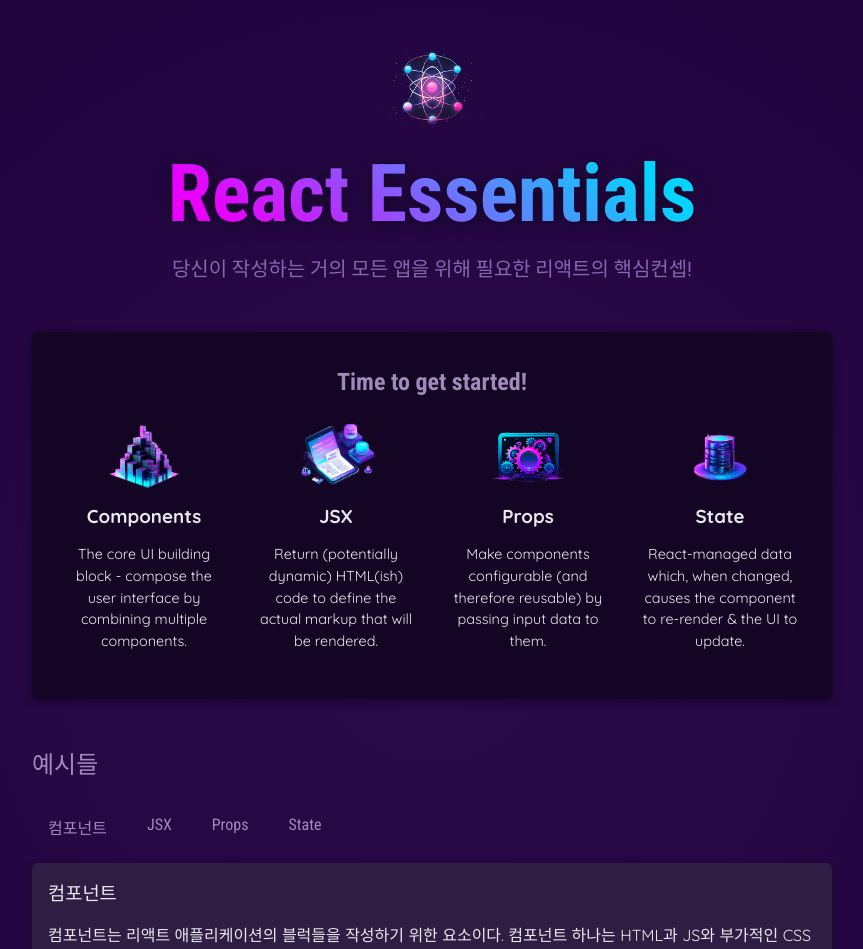
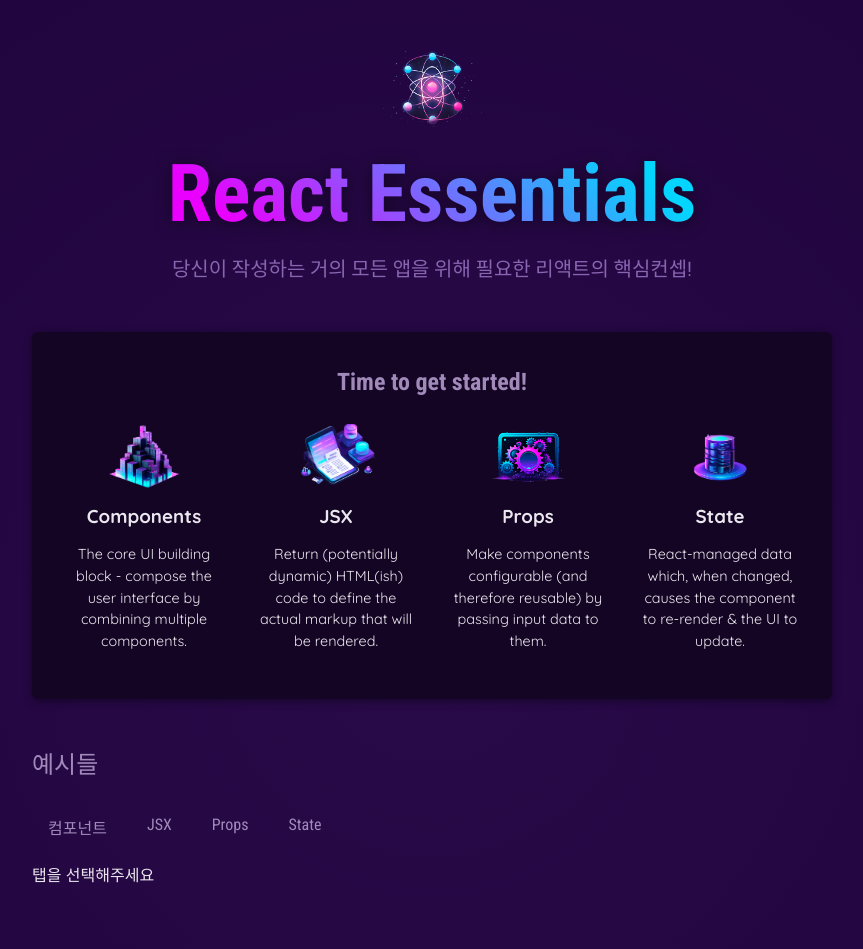
Before and after one commit to dkwooje/React-Study, a React (Vite) app in the folder 02.DUKUABI/: page / in a window 1280 px wide. Shown: the top 949 px of the page, without its empty margins (208-1071 px from the left). Built offline with nearby package versions, Linux system fonts and the light colour scheme.

Commit message:
react 기초 8

```diff
--- a/02.DUKUABI/src/components/Examples.jsx
+++ b/02.DUKUABI/src/components/Examples.jsx
@@ -10,7 +10,7 @@
 }
 
 export default function Examples() {
-  const [selectedTopic, setSelectedTopic] = useState('components');
+  const [selectedTopic, setSelectedTopic] = useState();
 
   function handleClick(selectedButton) {
     setSelectedTopic(selectedButton);
@@ -50,6 +50,9 @@
           State
         </TabButton>
       </menu>
+      {!selectedTopic ? (
+        <p>탭을 선택해주세요</p>
+      ) : (
         <div id="tab-content">
           <h3>{EXAMPLES[selectedTopic].title}</h3>
           <p>{EXAMPLES[selectedTopic].description}</p>
@@ -57,6 +60,7 @@
             <code>{EXAMPLES[selectedTopic].code}</code>
           </pre>
         </div>
+      )}
     </section>
   );
 }
```
Lines whose indentation alone changed are shown as unchanged.
